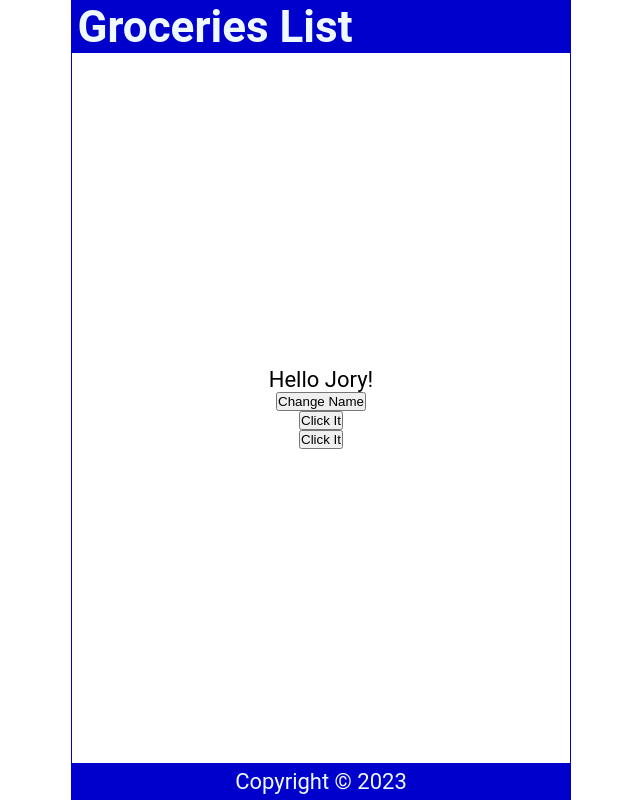
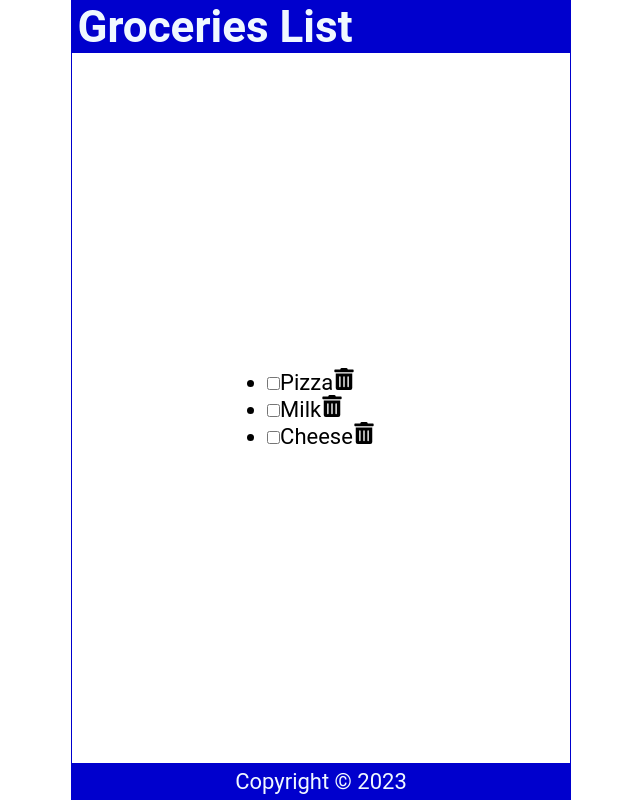
Before and after one commit to Jory-Roberts/react-sandbox, a React (Create React App) app in the folder 01/: page / in a window 1280 px wide. Shown: the whole page, without its empty margins (319-959 px from the left). Built offline with nearby package versions, Linux system fonts and the light colour scheme.

Commit message:
adds list items

```diff
--- a/01/package.json
+++ b/01/package.json
@@ -34,5 +34,8 @@
       "last 1 firefox version",
       "last 1 safari version"
     ]
+  },
+  "devDependencies": {
+    "react-icons": "^4.8.0"
   }
 }
--- a/01/src/Content.js
+++ b/01/src/Content.js
@@ -1,32 +1,38 @@
 import React from 'react';
 import { useState } from 'react';
+import { FaTrashAlt } from 'react-icons/fa';
 
 const Content = () => {
-    const [name, setName] = useState('Jory');
-    const [count, setCount] = useState(0);
-
-    const handleNameChange = () => {
-        const names = ['Amber', 'Julie', 'Sean'];
-        const int = Math.floor(Math.random() * 3);
-        setName(names[int]);
-    };
-
-    const handleClick = () => {
-        setCount(count + 1);
-        setCount(count + 1);
-        console.log(count);
-    };
-
-    const handleClick2 = () => {
-        console.log(count);
-    };
+    const [items, setItems] = useState([
+        {
+            id: 1,
+            checked: false,
+            item: 'Pizza',
+        },
+        {
+            id: 2,
+            checked: false,
+            item: 'Milk',
+        },
+        {
+            id: 3,
+            checked: false,
+            item: 'Cheese',
+        },
+    ]);
 
     return (
         <main>
-            <p onDoubleClick={handleClick}>Hello {name}!</p>
-            <button onClick={handleNameChange}>Change Name</button>
-            <button onClick={handleClick}>Click It</button>
-            <button onClick={handleClick2}>Click It</button>
+            <ul>
+                {items.map((item) => (
+                    <li className="item" key={item.id}>
+                        <input type="checkbox" checked={item.checked} />
+
+                        <label>{item.item}</label>
+                        <FaTrashAlt role="button" tabIndex="0" />
+                    </li>
+                ))}
+            </ul>
         </main>
     );
 };
```
Also changed, not shown: 1 other file (tests, documents, lock files or other folders).
